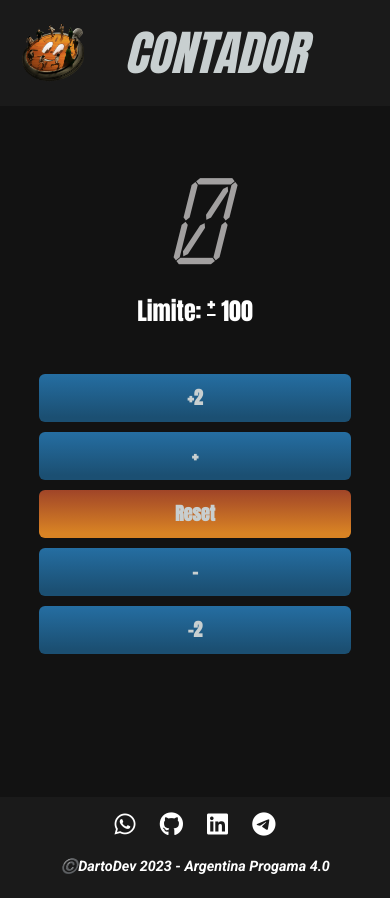
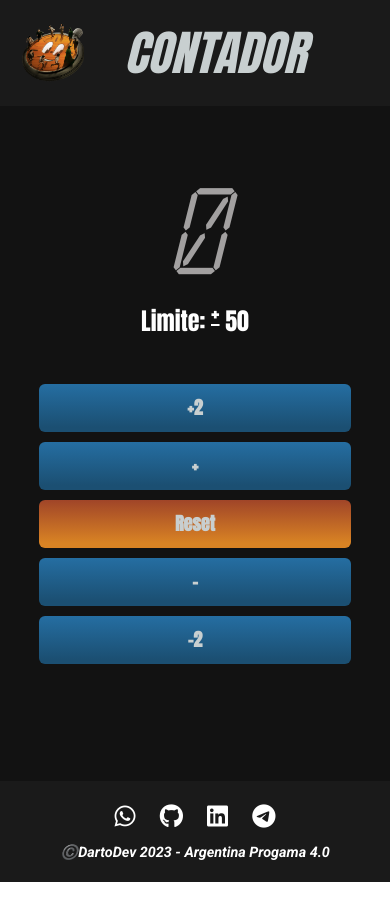
Before and after one commit to dartorrejon/TpClase5-Contador, a React (Vite) app: page / in a window 390 px wide. Built offline with nearby package versions, Linux system fonts and the light colour scheme.

Commit message:
arreglado bougs responsives

```diff
--- a/src/components/ContadorResponsive/ContadorResponsive.jsx
+++ b/src/components/ContadorResponsive/ContadorResponsive.jsx
@@ -6,7 +6,7 @@ import BotonReset from "../BotonReset/BotonReset";
 import Limite from "../Limite/Limite";
 const ContadorResponsive = ({ sumar, restar }) => {
     let paso = 1
-    let limite = 100
+    let limite = 50
     const [cambiarValor, setCambiarValor] = useState(0)
 
 
@@ -45,8 +45,11 @@ const ContadorResponsive = ({ sumar, restar }) => {
         <Flex
         direction='column'
         justifyContent={["space-around",null,null, 'space-between']}
-        h={['70dvh','270px','300px','400px']}
-        py={[5,5,'20px',5]}>
+        h={['70dvh','70dvh','65dvh','400px']}
+        py={[5,5,'20px',5]}
+        my={['10px','10px','20px','20px']}
+        >
+
 
             <Flex
             direction='column'
--- a/src/components/Footer/Footer.jsx
+++ b/src/components/Footer/Footer.jsx
@@ -8,20 +8,20 @@ const Footer = () => {
         as='footer'
         display='flex'
         flexDir={['column','column','row-reverse','row-reverse']}
-        justifyContent='space-between'
+        justifyContent={['space-evenly','space-between']}
         alignItems='center'
         color='white'
-        bg={['#1a1a1a','transparent','none','none']}
-        mt={4}
-        h={['12vh','22vh','70px',"auto"]}
+        bg={['#1a1a1a','1a1a1a','1a1a1a','none']}
+        h={['12vh','18dvh','15dvh',"auto"]}
+        mt={['0px','10px','10px','20px']}
         width='100dvw'
         px={['10px','20px','20px','40px']}
-        py={['10px','20px']}
-        pb='20px'
+        py={['10px','10px','10px','20px']}
+
         fontFamily="'Roboto', sans-serif;">
             <Redes/>
             <Text
-            fontSize={['.9em','.8em','.9em','.95em']}            fontStyle='italic'>
+            fontSize={['.9em','.8em','.8em','.95em']}            fontStyle='italic'>
             ©️DartoDev 2023 - Argentina Progama 4.0
             </Text>
             </Box>
--- a/src/components/Header/Header.jsx
+++ b/src/components/Header/Header.jsx
@@ -10,15 +10,20 @@ const Header = () => {
             px={[5,10]}
             py={[null,'20px']}
             as='header'
-            h={['12.5dvh','20dvh','24dvh','15dvh']}
+            h={['12.5dvh','20dvh','20dvh','15dvh']}
             bg='#1a1a1a'
         >
             <Image
                 src={reloj}
                 alt='contador'
-                width={['4em','4em','4.5em','6em']}
+                width={['4em','4em','4.2em','6em']}
                  />
-            <Box as='h1' color='#c8cfd0' fontSize={['3em','3em','4em']} textTransform='uppercase' fontStyle='italic'>Contador</Box>
+            <Box
+            as='h1'
+            color='#c8cfd0'
+            fontSize={['3em','3em','3.2m','4em']}
+            textTransform='uppercase'
+            fontStyle='italic'>Contador</Box>
         </Box>
     )
 }
--- a/src/components/RedSocial/RedSocial.jsx
+++ b/src/components/RedSocial/RedSocial.jsx
@@ -3,7 +3,7 @@ import { chakra } from "@chakra-ui/react";
 const RedSocial = ({link, clase, nombre}) => {
     return (
         <chakra.a
-        fontSize={['1.5em','1.5em','2.5em']}
+        fontSize={['1.5em','1.5em','1.8em','2.5em']}
         href={link}
         target="_blank"
         title={nombre}
--- a/src/index.css
+++ b/src/index.css
@@ -5,7 +5,7 @@
 
 
 #root{
-  height: auto;
+  height: 100dvh;
   display: flex;
   flex-direction: column;
   align-content: space-between;
@@ -13,10 +13,13 @@
   font-family: 'Anton', sans-serif;
 }
 
-@media screen and  (max-width: 768px) {
+@media screen and  (max-width: 950px) {
   #root{
+    height: auto;
     display: flex;
     flex-direction: column;
     align-content: space-between;
   }
+  body{
+  height: auto;}
 }
```
